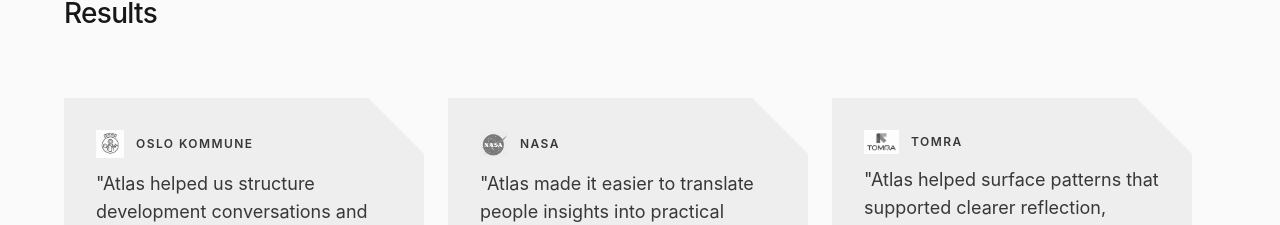
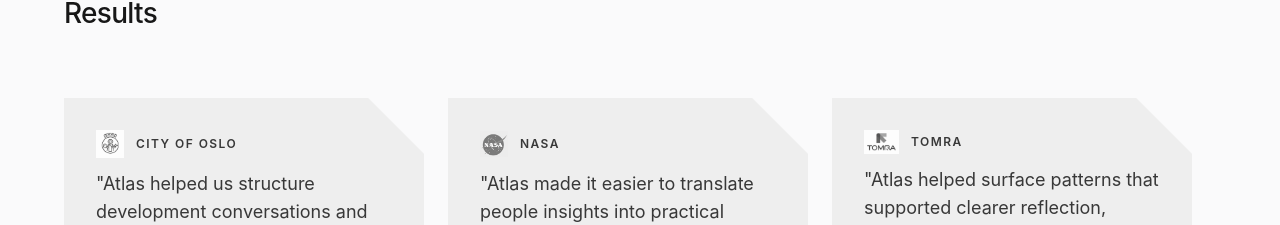
Before and after one commit to martamindacc/v0-Atlas-website-, a Next.js app: page / in a window 1280 px wide. Shown: the part 3579-3804 px from the top of the page. Built offline with nearby package versions, Linux system fonts and the light colour scheme; grey boxes are pictures that could not be loaded.

Commit message:
feat: rename OSLO KOMMUNE to CITY OF OSLO in header text

```diff
--- a/app/page.tsx
+++ b/app/page.tsx
@@ -293,7 +293,7 @@ export default function Home() {
                   className="h-7 w-7 shrink-0 object-contain"
                 />
                 <p className="text-[11px] md:text-[12px] uppercase tracking-[0.12em] font-semibold text-[#383838]" style={{ fontFamily: "Inter, sans-serif" }}>
-                  OSLO KOMMUNE
+                  CITY OF OSLO
                 </p>
               </div>
                 <p className="text-[16px] md:text-[18px] leading-[1.6] text-[#383838] mb-6" style={{ fontFamily: "Inter, sans-serif" }}>
```
